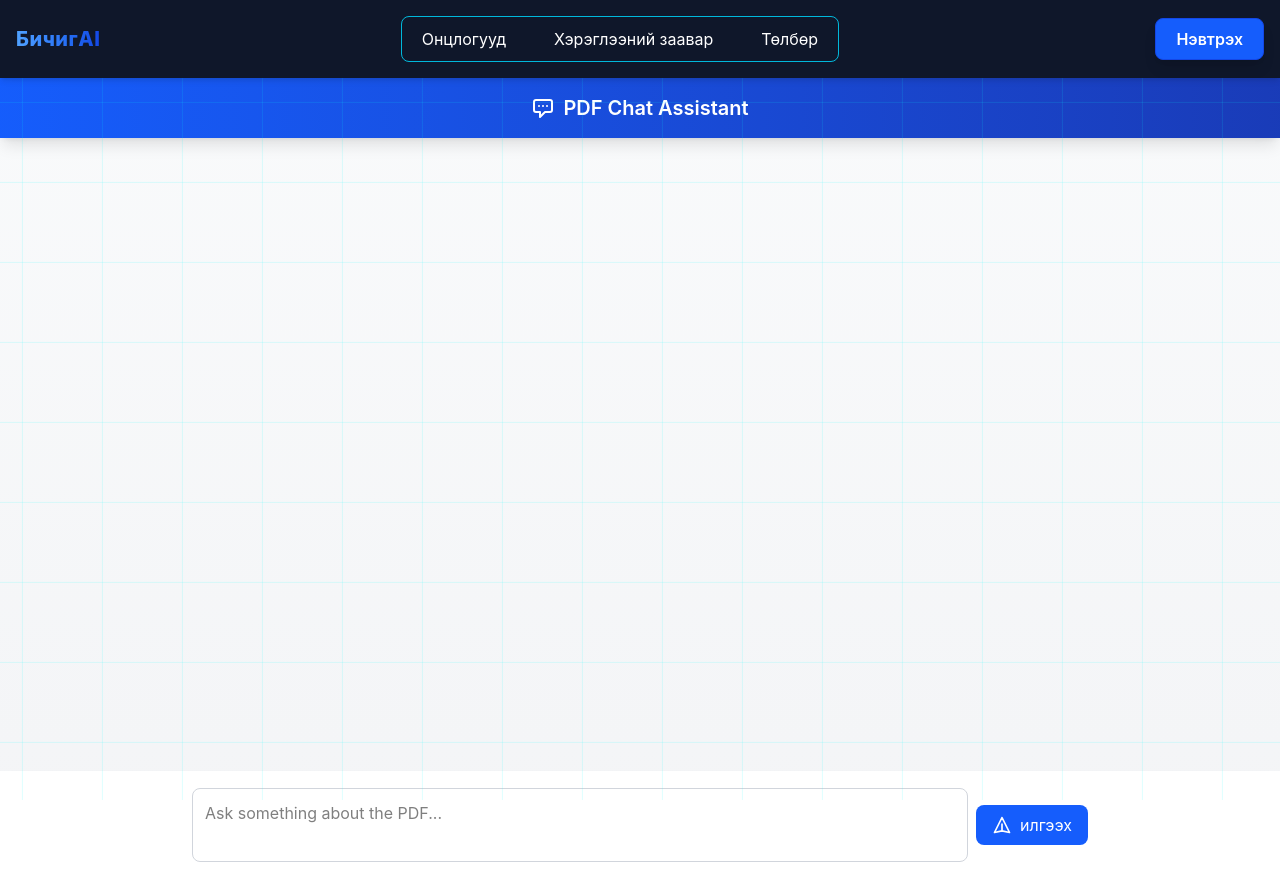
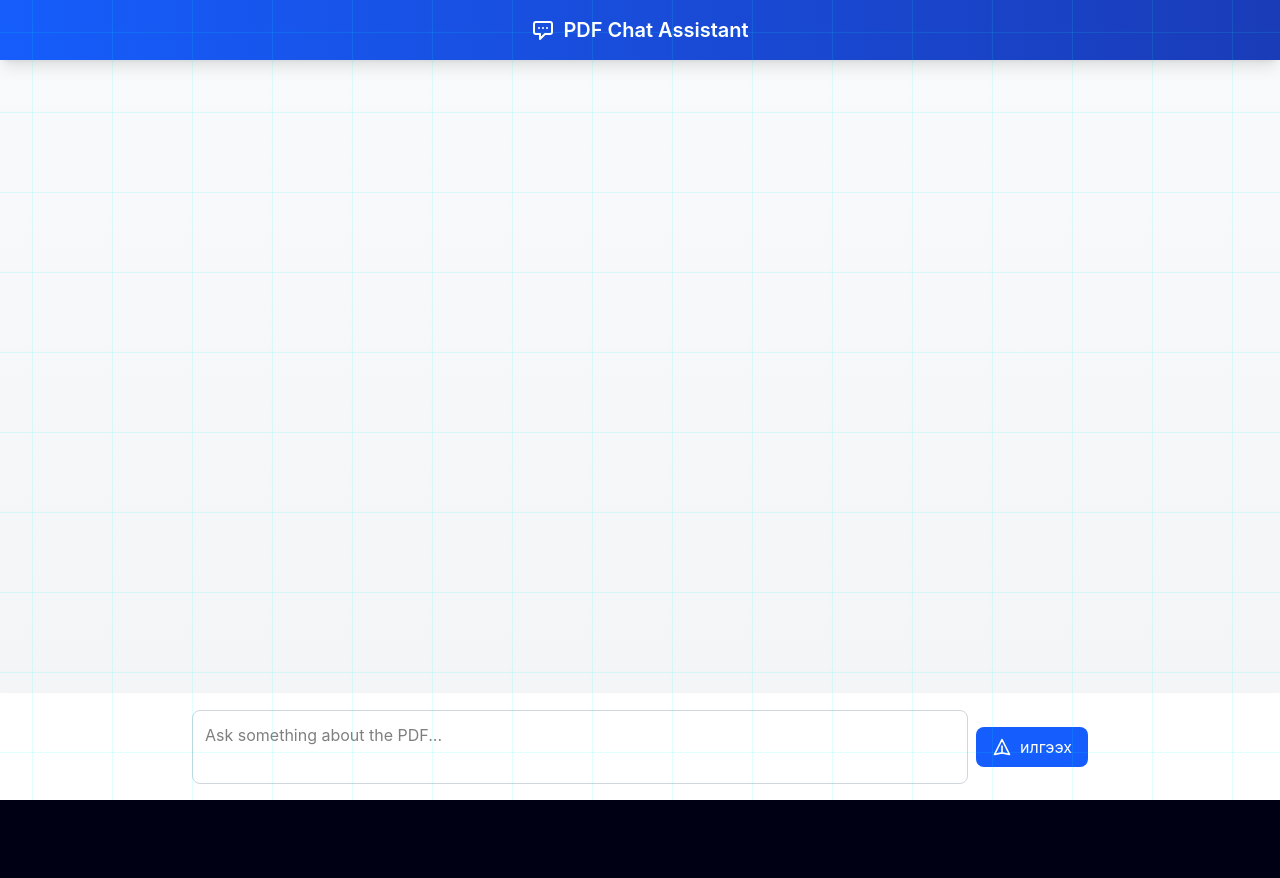
Before and after one commit to JackBatsukh/bichigAI_, a Next.js app: page /chat in a window 1280 px wide. After the commit the page ends 800 px from the top, so only its background shows below. Built offline with nearby package versions, Linux system fonts and the light colour scheme.

Commit message:
jack zasvarlalt register

```diff
--- a/app/layout.tsx
+++ b/app/layout.tsx
@@ -1,7 +1,7 @@
 import type { Metadata } from "next";
 import { Geist, Geist_Mono } from "next/font/google";
 import "./globals.css";
-import Header from "@/components/land/Header";
+// import Header from "@/components/land/Header";
 
 const geistSans = Geist({
   variable: "--font-geist-sans",
@@ -26,7 +26,7 @@ export default function RootLayout({
     <html lang="en">
       <body
         className={`${geistSans.variable} ${geistMono.variable} antialiased`}>
-          <Header/>
+          {/* <Header/> */}
           <div className="grid-bg" aria-hidden="true" />
         {children}
       </body>
--- a/app/login/layout.tsx
+++ b/app/login/layout.tsx
@@ -1,7 +1,6 @@
 import "../globals.css";
 import type { Metadata } from "next";
-// import Navbar from "@/components/main/navbar";
-// import Lottie from "lottie-react";
+import Scene from "@/components/model/Scene";
 
 export const metadata: Metadata = {
   title: "Analyze AI",
@@ -15,22 +14,13 @@ export default function LoginLayout({
 }) {
   return (
     <div className="login-page min-h-screen flex flex-col">
-      {/* <Navbar /> */}
       <main className="flex-1 flex items-stretch">
-        {/* Left side - Login Form */}
         <div className="w-1/2 flex items-center justify-center p-8">
           <div className="w-full max-w-md">{children}</div>
         </div>
-        {/* Right side - Lottie Animation */}
-        {/* <div className="w-1/2 flex items-center justify-center bg-[#01081d] relative">
-          <Lottie
-            animationData={require('@/animations/sampleAnimation.json')}
-            loop
-            style={{ width: "90%", maxWidth: 500, height: "auto" }}
-          /> */}
-          {/* Replace AnimationComponent with a placeholder or remove it if unnecessary */}
-          {/* <AnimationComponent /> */}
-        {/* </div> */}
+        <div className="w-1/2 flex items-center justify-center  relative ">
+          <Scene />
+        </div>
       </main>
     </div>
   );
--- a/app/page.tsx
+++ b/app/page.tsx
@@ -13,19 +13,23 @@
 //   );
 // }
 
-import HeroSection from '@/components/land/HeroSection';
-import FeaturesGrid from '@/components/land/FeaturesGrid';
-import HowItWorks from '@/components/land/HowItWorks';
-import PricingSection from '@/components/land/PricingSection';
-import Footer from '@/components/land/footer';
+import HeroSection from "@/components/land/HeroSection";
+import FeaturesGrid from "@/components/land/FeaturesGrid";
+import HowItWorks from "@/components/land/HowItWorks";
+import PricingSection from "@/components/land/PricingSection";
+import Footer from "@/components/land/footer";
+import Header from "@/components/land/Header";
 export default function Home() {
   return (
+    <div>
+      <Header />
       <main className="max-w-7xl mx-auto px-4 py-8 h-screen">
         <HeroSection />
         <FeaturesGrid />
         <HowItWorks />
         <PricingSection />
-      <Footer/>
+        <Footer />
       </main>
+    </div>
   );
 }
--- a/app/register/layout.tsx
+++ b/app/register/layout.tsx
@@ -14,16 +14,12 @@ export default function RegisterLayout({
 }) {
   return (
     <div className="login-page min-h-screen flex flex-col">
-      {/* <Navbar /> */}
       <main className="flex-1 flex items-stretch">
-        {/* Left side - Register Form */}
         <div className="w-1/2 flex items-center justify-center p-1 ">
           <div className="w-full max-w-md">{children}</div>
         </div>
-        {/* Right side - Lottie Animation */}
         <div className="w-1/2 flex items-center justify-center  relative ">
           <Scene />
-          {/* <div className="absolute inset-0 bg-gradient-to-r from-black/60 to-transparent pointer-events-none"></div> */}
         </div>
       </main>
       <Footer />
--- a/components/land/Header.tsx
+++ b/components/land/Header.tsx
@@ -1,5 +1,5 @@
-import React from 'react';
-import Link from 'next/link';
+import React from "react";
+import Link from "next/link";
 
 export default function Header() {
   return (
@@ -37,7 +37,7 @@ export default function Header() {
         </nav>
 
         <Link
-          href="/sign-in"
+          href="/register"
           className="ml-4 px-5 py-2 rounded-lg bg-blue-600 hover:bg-blue-700 text-white font-semibold shadow-lg transition border border-blue-700"
         >
           Нэвтрэх
--- a/components/model/Model.tsx
+++ b/components/model/Model.tsx
@@ -20,11 +20,8 @@ const Model = React.forwardRef<Group, {}>((props, ref) => {
 
   useFrame((_, delta) => {
     if (actions["Experiment"]) {
-      // Get the duration of the animation
       const duration = actions["Experiment"].getClip().duration;
-      // Increment the animation time
       animationRef.current += delta;
-      // Loop the animation
       actions["Experiment"].time = animationRef.current % duration;
     }
   });
```
Lines whose indentation alone changed are shown as unchanged.
